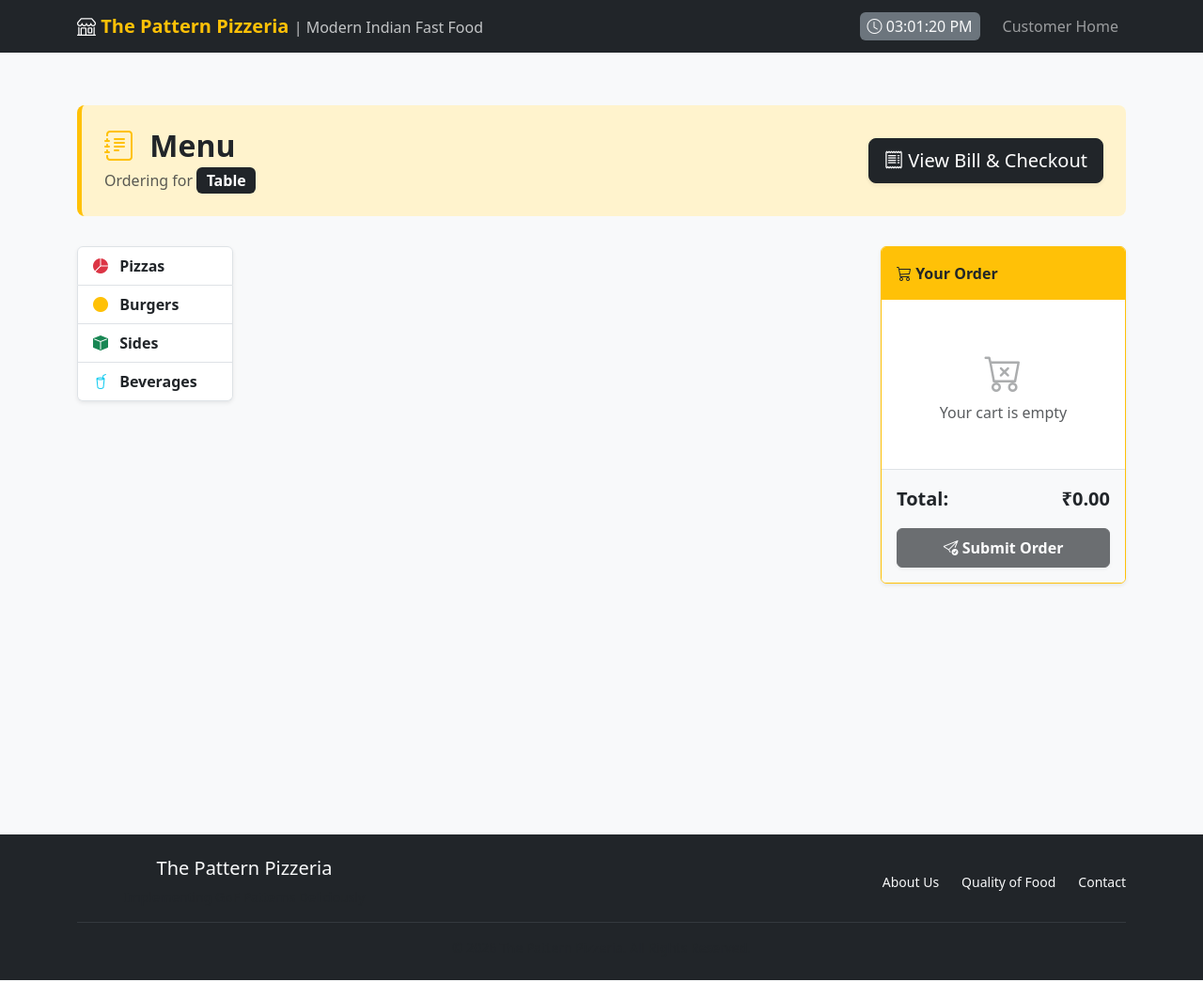
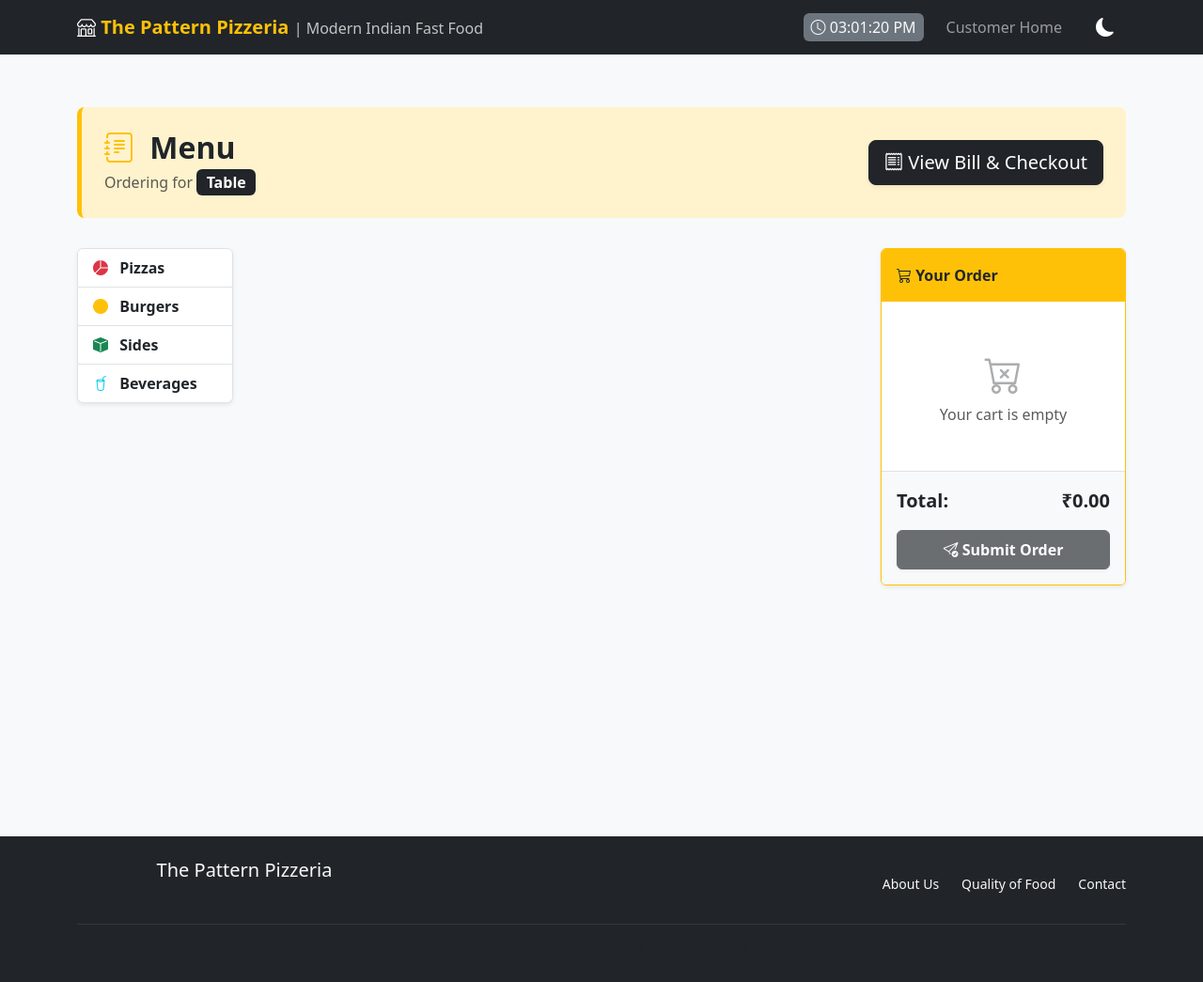
Before and after one commit to Sagar-N-Mutalik/restaurant-management-system, a Django app: template restaurant/templates/restaurant/menu.html in a window 1280 px wide. Shown: the whole page at 94% size. Run offline with Django 3.2, Linux system fonts and the light colour scheme; the template is opened without the code that fills it, so the values that code supplies are empty; some libraries are stand-ins or nearby versions.

Commit message:
added dark and light mode features

```diff
--- a/restaurant/templates/restaurant/base.html
+++ b/restaurant/templates/restaurant/base.html
@@ -40,7 +90,11 @@
                     </li>
                     <li class="nav-item">
                         <a class="nav-link" href="{% url 'index' %}">Customer Home</a>
+
                     </li>
+                    <button class="btn text-white border-0 ms-3" id="themeToggleBtn" title="Toggle Dark Mode">
+                        <i class="bi bi-moon-fill fs-5" id="themeIcon"></i>
+                    </button>
                 </ul>
             </div>
         </div>
@@ -81,6 +135,42 @@
         }
         setInterval(updateClock, 1000);
         updateClock(); // Initial call
+        // 1. Immediately apply dark mode if it was previously saved,
+    //    so the screen doesn't flash bright white before turning dark!
+    const savedTheme = localStorage.getItem('theme');
+    if (savedTheme === 'dark') {
+        document.body.classList.add('dark-mode');
+    }
+
+    document.addEventListener('DOMContentLoaded', () => {
+        const themeBtn = document.getElementById('themeToggleBtn');
+        const themeIcon = document.getElementById('themeIcon');
+
+        // 2. Set the correct icon on page load based on the saved theme
+        if (document.body.classList.contains('dark-mode') && themeIcon && themeBtn) {
+            themeIcon.classList.replace('bi-moon-fill', 'bi-sun-fill');
+            themeBtn.classList.replace('text-white', 'text-warning');
+        }
+
+        // 3. Handle the toggle click
+        if (themeBtn) {
+            themeBtn.addEventListener('click', () => {
+                document.body.classList.toggle('dark-mode');
+
+                if (document.body.classList.contains('dark-mode')) {
+                    // Switch to Sun & Save to LocalStorage
+                    themeIcon.classList.replace('bi-moon-fill', 'bi-sun-fill');
+                    themeBtn.classList.replace('text-white', 'text-warning');
+                    localStorage.setItem('theme', 'dark');
+                } else {
+                    // Switch to Moon & Save to LocalStorage
+                    themeIcon.classList.replace('bi-sun-fill', 'bi-moon-fill');
+                    themeBtn.classList.replace('text-warning', 'text-white');
+                    localStorage.setItem('theme', 'light');
+                }
+            });
+        }
+    });
     </script>
     {% block extra_js %}{% endblock %}
 </body>
```
Also changed, not shown: other parts of restaurant/templates/restaurant/base.html (+50 -0 lines), db.sqlite3.
